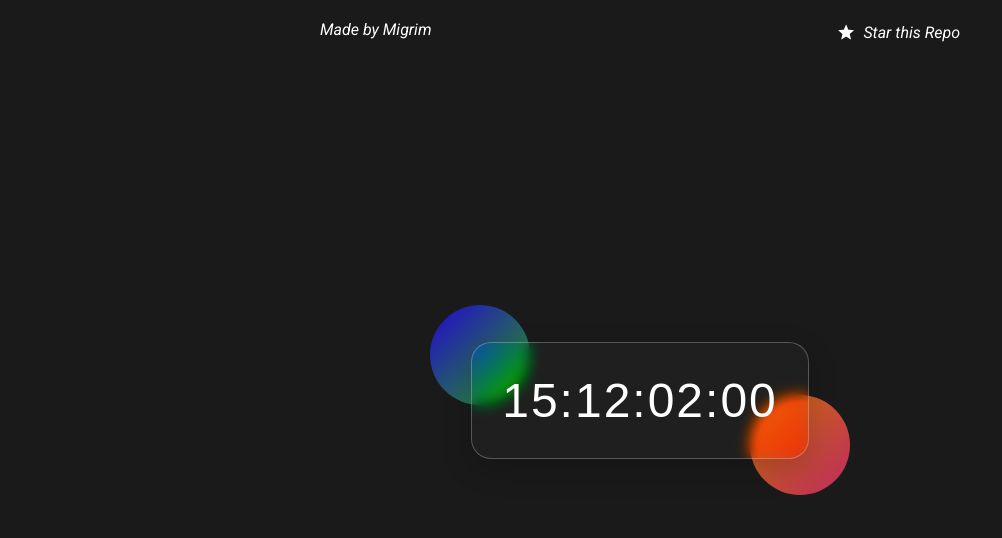
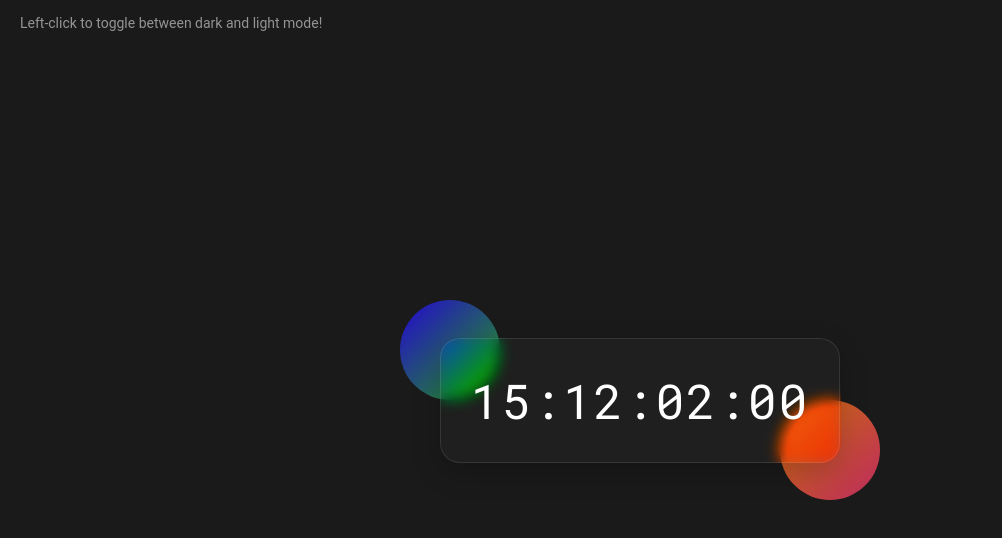
Before and after one commit to Migrim/Glassmorphism-Clock, a plain HTML site: page index.html in a window 1280 px wide. Shown: the whole page, without its empty margins (0-1002 px from the left). Drawn offline with Linux system fonts and the light colour scheme.

Commit message:
Rewrite :3

```diff
--- a/clock.html
+++ b/index.html
@@ -4,24 +4,18 @@
     <meta charset="UTF-8">
     <meta name="viewport" content="width=device-width, initial-scale=1.0">
     <link rel="stylesheet" href="styles.css">
-    <link href="https://fonts.googleapis.com/css2?family=Roboto:ital,wght@1,400&display=swap" rel="stylesheet">
+    <link href="https://fonts.googleapis.com/css2?family=Roboto+Mono:wght@400&display=swap" rel="stylesheet">
     <link href="https://fonts.googleapis.com/icon?family=Material+Icons" rel="stylesheet">
     <title>Glassmorphism Digital Clock</title>
 </head>
-<body>
+<body class="dark-mode">
     <div class="dot dot1"></div>
     <div class="dot dot2"></div>
-    <div class="labels">
-        <div class="left-label">Made by Migrim</div>
-        <div class="right-label">
-            <a href="https://github.com/Migrim/Glassmorphism-Clock" target="_blank">
-                <span class="material-icons">star</span>
-                Star this Repo
-            </a>
-        </div>
-    </div>
+
+    <div class="tip">Left-click to toggle between dark and light mode!</div>
+
     <div class="clock-container">
-        <div id="time" class="time-display"></div>
+        <div id="time" class="time-display">00:00:00:00</div>
     </div>
 
     <script>
@@ -35,6 +29,17 @@
             timeElement.textContent = `${hours}:${minutes}:${seconds}:${milliseconds}`;
         }
 
+        function toggleMode() {
+            document.body.classList.toggle('dark-mode');
+            document.body.classList.toggle('light-mode');
+        }
+
+        document.body.addEventListener('click', function(event) {
+            if (event.button === 0) {
+                toggleMode();
+            }
+        });
+
         setInterval(updateTime, 10);
         updateTime();
     </script>
--- a/styles.css
+++ b/styles.css
@@ -22,52 +22,19 @@ body {
     align-items: center;
     flex-direction: column;
     height: 100vh;
-    background: #1a1a1a;
     margin: 0;
     font-family: Arial, sans-serif;
     position: relative;
 }
 
-.labels {
-    display: flex;
-    justify-content: space-between;
-    width: 50%;
-    padding: 0 50px;
-    position: absolute;
-    top: 20px;
-    z-index: 100;
+body.dark-mode {
+    background: #1a1a1a;
+    transition: background 0.3s ease;
 }
 
-.left-label, .right-label {
-    color: #ffffff;
-    font-size: 16px;
-    font-family: 'Roboto', sans-serif;
-    font-style: italic;
-}
-
-.right-label a {
-    color: #ffffff;
-    text-decoration: none;
-    display: inline-flex;
-    align-items: center;
-    transition: color 0.3s ease;
-}
-
-.right-label a:hover {
-    color: #FFD700;
-}
-
-.right-label a:hover .material-icons {
-    color: #FFD700;
-    transform: scale(0.9);
-}
-
-.material-icons {
-    transform: scale(0.8);
-    vertical-align: middle;
-    margin-right: 5px;
-    transition: color 0.3s ease, transform 0.3s ease;
-    margin-bottom: 0px;
+body.light-mode {
+    background: #f0f0f0;
+    transition: background 0.3s ease;
 }
 
 .clock-container {
@@ -81,6 +48,12 @@ body {
     border: 1px solid rgba(255, 255, 255, 0.25);
     overflow: hidden;
     z-index: 5;
+    min-width: 250px;
+    text-align: center;
+}
+
+body.dark-mode .clock-container {
+    border: 1px solid rgba(255, 255, 255, 0.1); /* Darker border for dark mode */
 }
 
 .time-display {
@@ -89,6 +62,13 @@ body {
     letter-spacing: 2px;
     position: relative;
     z-index: 10;
+    font-family: 'Roboto Mono', monospace;
+    transition: color 0.3s ease;
+    white-space: nowrap;
+}
+
+.light-mode .time-display {
+    color: #000000;
 }
 
 .dot {
@@ -102,14 +82,38 @@ body {
 
 .dot1 {
     background: linear-gradient(135deg, #2600ff, #27c911);
-    top: calc(50% - 90px);
-    left: calc(50% - 210px);
+    top: calc(50% - 95px);
+    left: calc(50% - 240px);
     animation: float-up 4s ease-in-out infinite;
 }
 
 .dot2 {
     background: linear-gradient(135deg, #ff8a00, #e52e71);
-    bottom: calc(50% - 90px);
-    right: calc(50% - 210px);
+    bottom: calc(50% - 95px);
+    right: calc(50% - 240px);
     animation: float-down 4s ease-in-out infinite;
 }
+
+.dark-mode .dot1, .dark-mode .dot2 {
+    opacity: 0.8;
+}
+
+.light-mode .dot1, .light-mode .dot2 {
+    opacity: 0.6;
+}
+
+.tip {
+    position: absolute;
+    top: 10px;
+    left: 10px;
+    color: #ffffff88;
+    font-size: 14px;
+    padding: 5px 10px;
+    border-radius: 5px;
+    z-index: 100;
+    font-family: 'Roboto', sans-serif;
+}
+
+.light-mode .tip {
+    color: #0000008f;
+}
```
Also changed, not shown: image.png (deleted), images/dark-mode.png (added), images/white mode.png (added), 1 other file.
